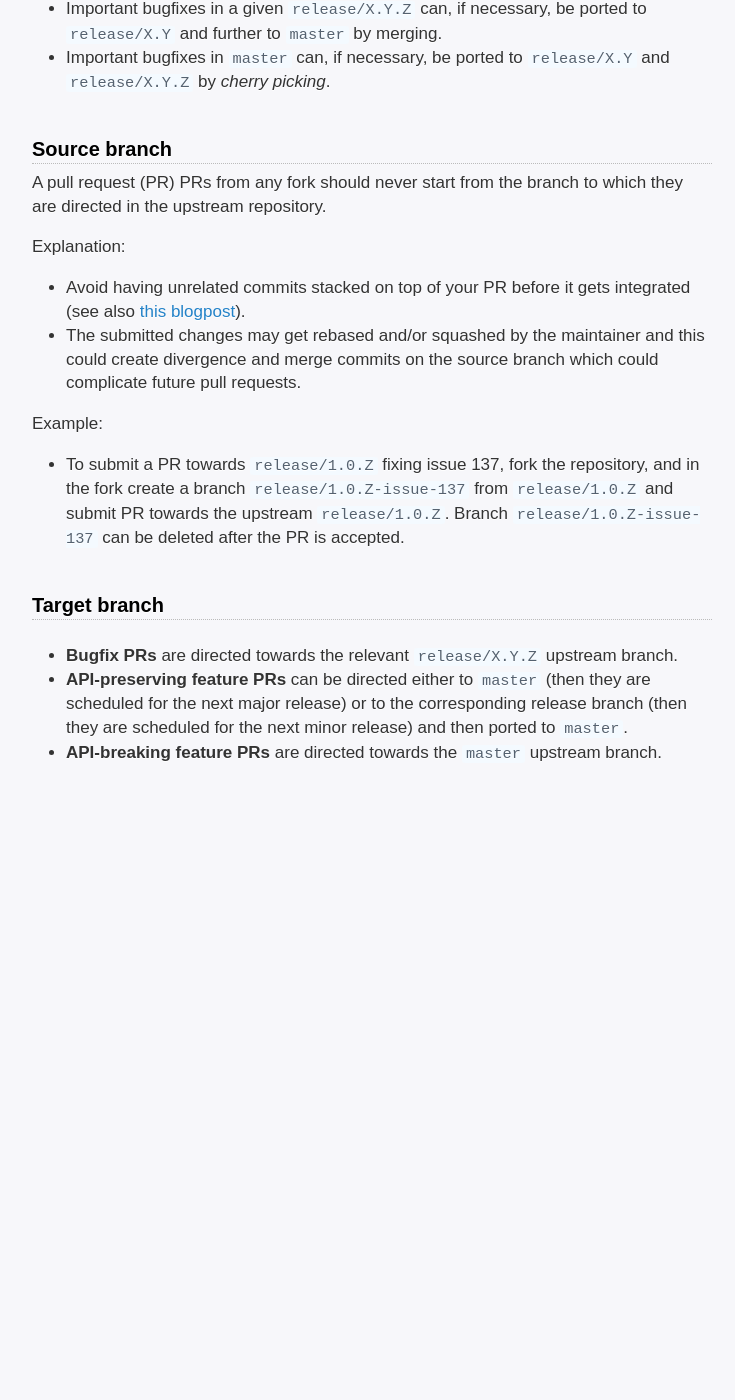
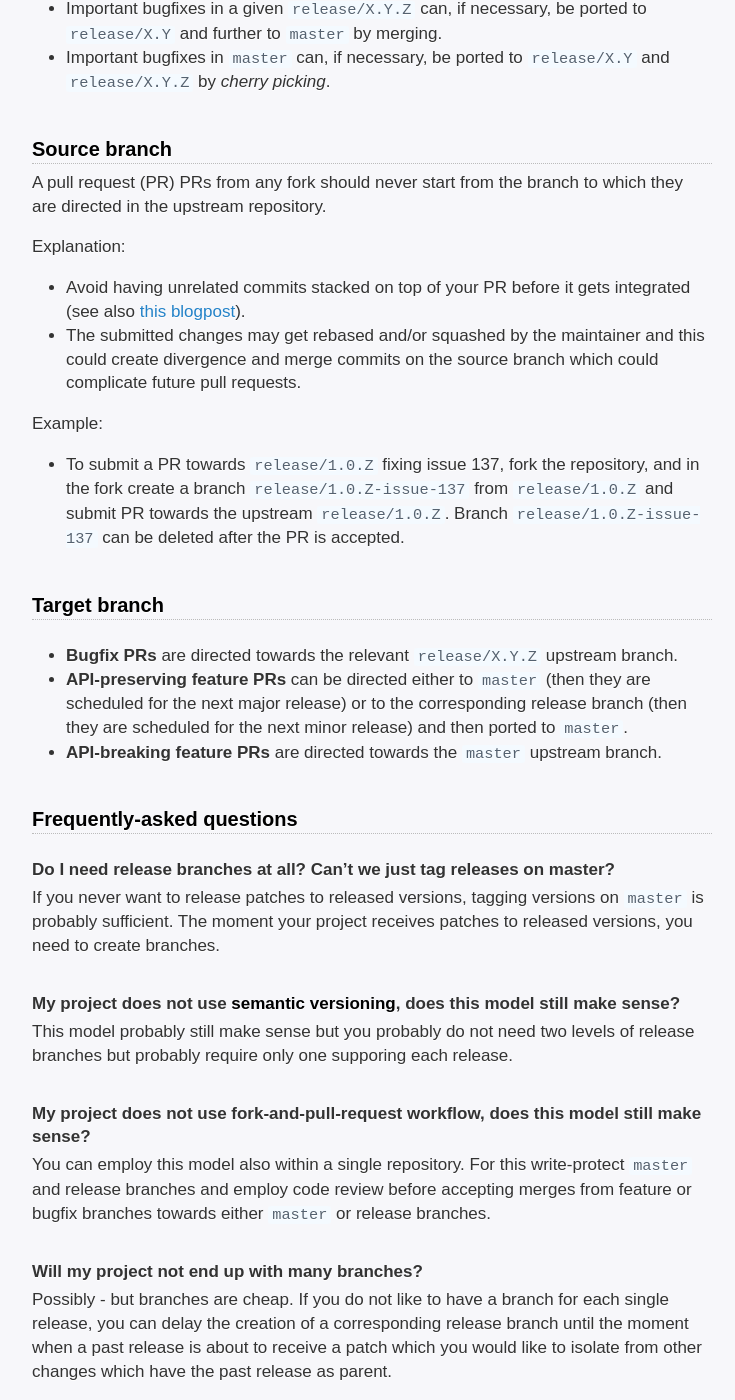
Before and after one commit to dev-cafe/branching-model, a Jekyll site: the page built from index.md, in a window 1280 px wide and 1400 px high, scrolled down 2171 px. Shown: the whole window, without its empty margins (268-1003 px from the left). Built offline with Jekyll 4.4.1, drawn with Linux system fonts in a browser that asks for light colours; our own code applies the rules of GitHub Pages for plain Markdown files; before the commit the page ends 2953 px from its top, so only the background shows below that.

Commit message:
add faq section

```diff
--- a/index.md
+++ b/index.md
@@ -121,3 +121,34 @@ Example:
 - **API-preserving feature PRs** can be directed either to `master` (then they are scheduled for the next major release)
   or to the corresponding release branch (then they are scheduled for the next minor release) and then ported to `master`.
 - **API-breaking feature PRs** are directed towards the `master` upstream branch.
+
+
+## Frequently-asked questions
+
+### Do I need release branches at all? Can't we just tag releases on master?
+
+If you never want to release patches to released versions, tagging versions on
+`master` is probably sufficient.  The moment your project receives patches to
+released versions, you need to create branches.
+
+
+### My project does not use [semantic versioning](http://semver.org), does this model still make sense?
+
+This model probably still make sense but you probably do not need two levels of release branches
+but probably require only one supporing each release.
+
+
+### My project does not use fork-and-pull-request workflow, does this model still make sense?
+
+You can employ this model also within a single repository. For this
+write-protect `master` and release branches and employ code review before
+accepting merges from feature or bugfix branches towards either `master` or
+release branches.
+
+
+### Will my project not end up with many branches?
+
+Possibly - but branches are cheap. If you do not like to have a branch for each
+single release, you can delay the creation of a corresponding release branch
+until the moment when a past release is about to receive a patch which you
+would like to isolate from other changes which have the past release as parent.
```
